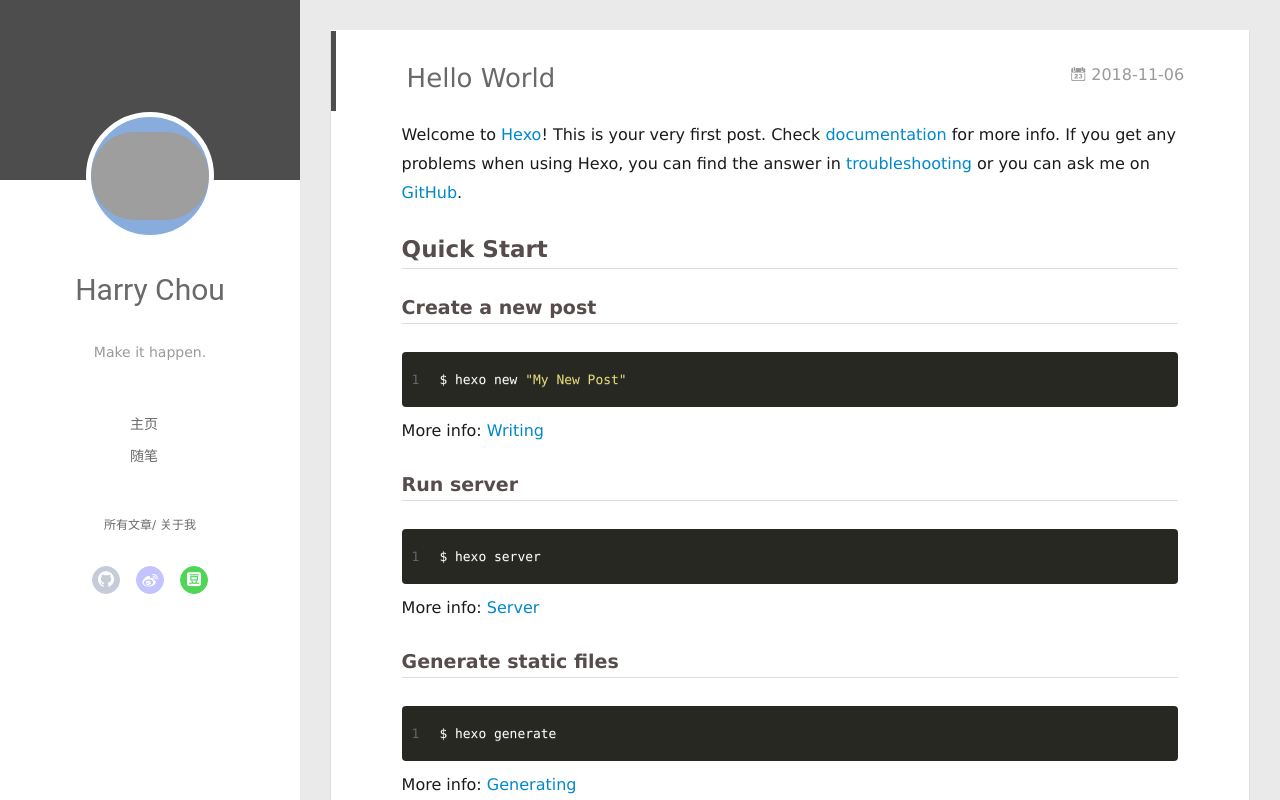
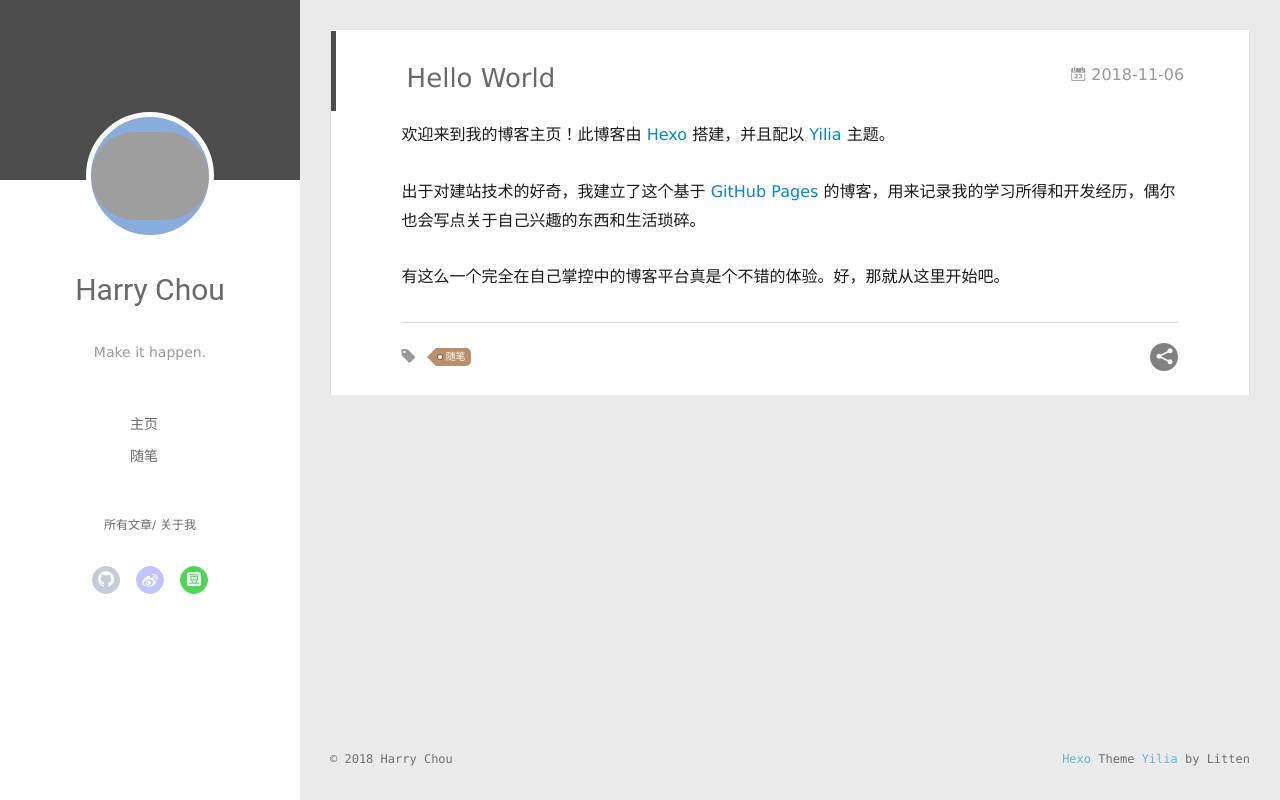
Before and after one commit to Avicii4/Avicii4.github.io, a plain HTML site: page 2018/11/06/hello-world/index.html in a window 1280 px wide. Drawn offline with Linux system fonts and the light colour scheme; grey boxes are pictures that could not be loaded.

Commit message:
Site updated: 2018-11-08 20:22:07

```diff
--- a/2018/11/06/hello-world/index.html
+++ b/2018/11/06/hello-world/index.html
@@ -8,18 +8,18 @@
   <link rel="dns-prefetch" href="http://yoursite.com">
   <title>Hello World | Harry&#39;s Blog</title>
   <meta name="viewport" content="width=device-width, initial-scale=1, maximum-scale=1">
-  <meta name="description" content="Welcome to Hexo! This is your very first post. Check documentation for more info. If you get any problems when using Hexo, you can find the answer in troubleshooting or you can ask me on GitHub. Quick">
+  <meta name="description" content="欢迎来到我的博客主页！此博客由 Hexo 搭建，并且配以 Yilia 主题。 出于对建站技术的好奇，我建立了这个基于 GitHub Pages 的博客，用来记录我的学习所得和开发经历，偶尔也会写点关于自己兴趣的东西和生活琐碎。 有这么一个完全在自己掌控中的博客平台真是个不错的体验。好，那就从这里开始吧。">
 <meta name="keywords" content="随笔">
 <meta property="og:type" content="article">
 <meta property="og:title" content="Hello World">
 <meta property="og:url" content="http://yoursite.com/2018/11/06/hello-world/index.html">
 <meta property="og:site_name" content="Harry&#39;s Blog">
-<meta property="og:description" content="Welcome to Hexo! This is your very first post. Check documentation for more info. If you get any problems when using Hexo, you can find the answer in troubleshooting or you can ask me on GitHub. Quick">
+<meta property="og:description" content="欢迎来到我的博客主页！此博客由 Hexo 搭建，并且配以 Yilia 主题。 出于对建站技术的好奇，我建立了这个基于 GitHub Pages 的博客，用来记录我的学习所得和开发经历，偶尔也会写点关于自己兴趣的东西和生活琐碎。 有这么一个完全在自己掌控中的博客平台真是个不错的体验。好，那就从这里开始吧。">
 <meta property="og:locale" content="default">
-<meta property="og:updated_time" content="2018-11-07T12:47:52.078Z">
+<meta property="og:updated_time" content="2018-11-08T12:20:31.643Z">
 <meta name="twitter:card" content="summary">
 <meta name="twitter:title" content="Hello World">
-<meta name="twitter:description" content="Welcome to Hexo! This is your very first post. Check documentation for more info. If you get any problems when using Hexo, you can find the answer in troubleshooting or you can ask me on GitHub. Quick">
+<meta name="twitter:description" content="欢迎来到我的博客主页！此博客由 Hexo 搭建，并且配以 Yilia 主题。 出于对建站技术的好奇，我建立了这个基于 GitHub Pages 的博客，用来记录我的学习所得和开发经历，偶尔也会写点关于自己兴趣的东西和生活琐碎。 有这么一个完全在自己掌控中的博客平台真是个不错的体验。好，那就从这里开始吧。">
 
     <link rel="alternative" href="/atom.xml" title="Harry&#39;s Blog" type="application/atom+xml">
 
@@ -173,15 +173,9 @@
 
     <div class="article-entry" itemprop="articleBody">
 
-        <p>Welcome to <a href="https://hexo.io/" target="_blank" rel="noopener">Hexo</a>! This is your very first post. Check <a href="https://hexo.io/docs/" target="_blank" rel="noopener">documentation</a> for more info. If you get any problems when using Hexo, you can find the answer in <a href="https://hexo.io/docs/troubleshooting.html" target="_blank" rel="noopener">troubleshooting</a> or you can ask me on <a href="https://github.com/hexojs/hexo/issues" target="_blank" rel="noopener">GitHub</a>.</p>
-<h2 id="Quick-Start"><a href="#Quick-Start" class="headerlink" title="Quick Start"></a>Quick Start</h2><h3 id="Create-a-new-post"><a href="#Create-a-new-post" class="headerlink" title="Create a new post"></a>Create a new post</h3><figure class="highlight bash"><table><tr><td class="gutter"><pre><span class="line">1</span><br></pre></td><td class="code"><pre><span class="line">$ hexo new <span class="string">"My New Post"</span></span><br></pre></td></tr></table></figure>
-<p>More info: <a href="https://hexo.io/docs/writing.html" target="_blank" rel="noopener">Writing</a></p>
-<h3 id="Run-server"><a href="#Run-server" class="headerlink" title="Run server"></a>Run server</h3><figure class="highlight bash"><table><tr><td class="gutter"><pre><span class="line">1</span><br></pre></td><td class="code"><pre><span class="line">$ hexo server</span><br></pre></td></tr></table></figure>
-<p>More info: <a href="https://hexo.io/docs/server.html" target="_blank" rel="noopener">Server</a></p>
-<h3 id="Generate-static-files"><a href="#Generate-static-files" class="headerlink" title="Generate static files"></a>Generate static files</h3><figure class="highlight bash"><table><tr><td class="gutter"><pre><span class="line">1</span><br></pre></td><td class="code"><pre><span class="line">$ hexo generate</span><br></pre></td></tr></table></figure>
-<p>More info: <a href="https://hexo.io/docs/generating.html" target="_blank" rel="noopener">Generating</a></p>
-<h3 id="Deploy-to-remote-sites"><a href="#Deploy-to-remote-sites" class="headerlink" title="Deploy to remote sites"></a>Deploy to remote sites</h3><figure class="highlight bash"><table><tr><td class="gutter"><pre><span class="line">1</span><br></pre></td><td class="code"><pre><span class="line">$ hexo deploy</span><br></pre></td></tr></table></figure>
-<p>More info: <a href="https://hexo.io/docs/deployment.html" target="_blank" rel="noopener">Deployment</a></p>
+        <p>欢迎来到我的博客主页！此博客由 <a href="https://hexo.io/" target="_blank" rel="noopener">Hexo</a> 搭建，并且配以 <a href="https://github.com/litten/hexo-theme-yilia" target="_blank" rel="noopener">Yilia</a> 主题。</p>
+<p>出于对建站技术的好奇，我建立了这个基于 <a href="https://pages.github.com" target="_blank" rel="noopener">GitHub Pages</a> 的博客，用来记录我的学习所得和开发经历，偶尔也会写点关于自己兴趣的东西和生活琐碎。</p>
+<p>有这么一个完全在自己掌控中的博客平台真是个不错的体验。好，那就从这里开始吧。</p>
 
 
 
```
Also changed, not shown: index.html (+3 -9 lines).
